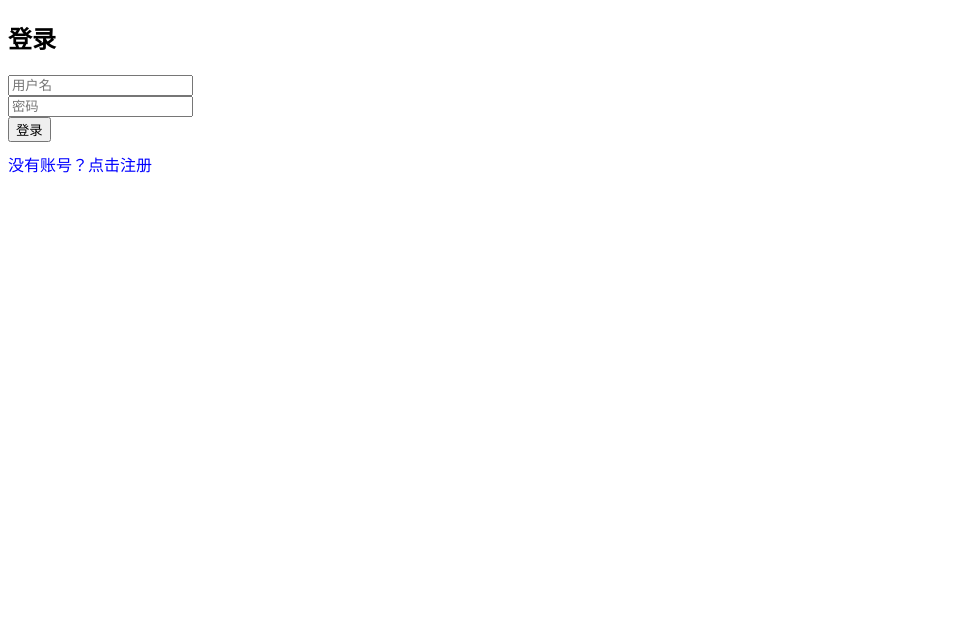
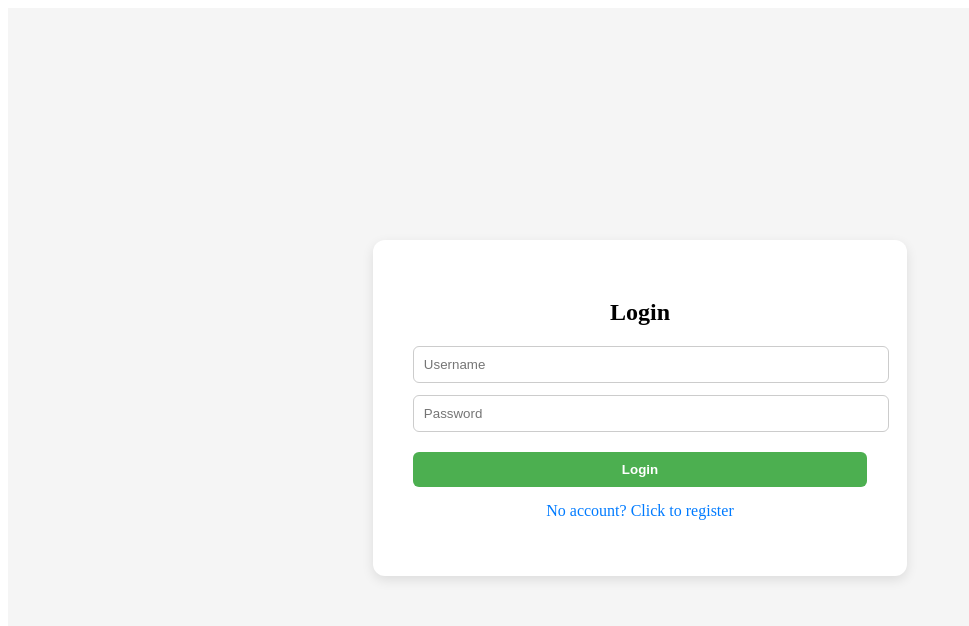
Before and after one commit to wltang-dev/main-java-housing-microservices, a React (Vite) app in the folder frontend/: page / in a window 1280 px wide. Shown: the top 626 px of the page, without its empty margins (0-969 px from the left). Built offline with nearby package versions, Linux system fonts and the light colour scheme.

Commit message:
improve frontend UI styling

```diff
--- a/frontend/src/App.jsx
+++ b/frontend/src/App.jsx
@@ -8,10 +8,10 @@ function App() {
     const [password, setPassword] = useState('');
     const [mode, setMode] = useState('login'); // "login" or "register"
 
-    // 登录后获取房源列表
+    // Fetch house list after login
     useEffect(() => {
         if (isLoggedIn) {
-            const token = localStorage.getItem('token');  // 从本地拿 token
+            const token = localStorage.getItem('token');  // Get token from local storage
 
             axios.get('http://localhost:30090/api/client/house/list', {
                 headers: {
@@ -20,21 +20,21 @@ function App() {
                 withCredentials: true
             })
                 .then(response => {
-                    console.log('房源接口返回：', response.data);
+                    console.log('House API response:', response.data);
                     if (Array.isArray(response.data)) {
                         setHouses(response.data);
                     } else {
-                        console.error('房源接口返回的不是数组：', response.data);
+                        console.error('House API did not return an array:', response.data);
                         setHouses([]);
                     }
                 })
                 .catch(error => {
-                    console.error('获取房源失败：', error);
+                    console.error('Failed to fetch houses:', error);
                 });
         }
     }, [isLoggedIn]);
 
-    // 登录或注册处理函数
+    // Handle login or registration
     const handleAuth = async () => {
         try {
             const url = mode === 'login'
@@ -43,61 +43,128 @@ function App() {
 
             const res = await axios.post(url, { username, password }, { withCredentials: true });
 
-            console.log('认证成功：', res.data);
-            alert('认证成功');
+            console.log('Authentication success:', res.data);
+            alert('Authentication successful');
             const token = res.data;
             if (token) {
                 localStorage.setItem('token', token);
                 setIsLoggedIn(true);
             } else {
-                alert('登录失败：未返回token');
+                alert('Login failed: No token returned');
             }
         } catch (err) {
-            console.error('认证失败: ', err);
-            alert('用户名或密码错误');
+            console.error('Authentication failed:', err);
+            alert('Invalid username or password');
         }
     };
 
-    // 未登录：显示登录/注册界面
+    // If not logged in: show login/register UI
     if (!isLoggedIn) {
         return (
-            <div>
-                <h2>{mode === 'login' ? '登录' : '注册'}</h2>
+            <div style={{
+                display: 'flex',
+                justifyContent: 'center',
+                alignItems: 'center',
+                height: '100vh',
+                backgroundColor: '#f5f5f5'
+            }}>
+                <div style={{
+                    backgroundColor: 'white',
+                    padding: '40px',
+                    borderRadius: '12px',
+                    boxShadow: '0 4px 12px rgba(0,0,0,0.1)',
+                    minWidth: '300px'
+                }}>
+                    <h2 style={{textAlign: 'center', marginBottom: '20px'}}>
+                        {mode === 'login' ? 'Login' : 'Register'}
+                    </h2>
                     <input
                         type="text"
-                    placeholder="用户名"
+                        placeholder="Username"
                         value={username}
                         onChange={e => setUsername(e.target.value)}
+                        style={{
+                            width: '100%',
+                            padding: '10px',
+                            marginBottom: '12px',
+                            borderRadius: '6px',
+                            border: '1px solid #ccc'
+                        }}
                     />
-                <br />
                     <input
                         type="password"
-                    placeholder="密码"
+                        placeholder="Password"
                         value={password}
                         onChange={e => setPassword(e.target.value)}
+                        style={{
+                            width: '100%',
+                            padding: '10px',
+                            marginBottom: '20px',
+                            borderRadius: '6px',
+                            border: '1px solid #ccc'
+                        }}
                     />
-                <br />
-                <button onClick={handleAuth}>
-                    {mode === 'login' ? '登录' : '注册'}
+                    <button
+                        onClick={handleAuth}
+                        style={{
+                            width: '100%',
+                            padding: '10px',
+                            borderRadius: '6px',
+                            border: 'none',
+                            backgroundColor: '#4CAF50',
+                            color: 'white',
+                            fontWeight: 'bold',
+                            cursor: 'pointer'
+                        }}
+                    >
+                        {mode === 'login' ? 'Login' : 'Register'}
                     </button>
                     <p
                         onClick={() => setMode(mode === 'login' ? 'register' : 'login')}
-                    style={{ cursor: 'pointer', color: 'blue', marginTop: '10px' }}
+                        style={{
+                            textAlign: 'center',
+                            color: '#007bff',
+                            marginTop: '15px',
+                            cursor: 'pointer'
+                        }}
                     >
-                    {mode === 'login' ? '没有账号？点击注册' : '已有账号？点击登录'}
+                        {mode === 'login'
+                            ? 'No account? Click to register'
+                            : 'Already have an account? Click to login'}
                     </p>
+                </div>
             </div>
         );
     }
 
-    // 已登录：显示房源列表
+    // If logged in: show house list
     return (
         <div>
-            <h1>房源列表</h1>
-            <ul>
+            <h1>House List</h1>
+            <ul style={{listStyle: 'none', padding: 0}}>
                 {houses.map((house, index) => (
-                    <li key={index}>
-                        房源 ID: {house.id} - 名称: {house.name}
+                    <li key={index} style={{
+                        border: '1px solid #ccc',
+                        marginBottom: '10px',
+                        padding: '10px',
+                        borderRadius: '5px'
+                    }}>
+                        <div>
+                            <strong>House ID:</strong> {house.id}<br/>
+                            <strong>Building:</strong> {house.buildingNumber}
+                            <strong>Room:</strong> {house.floorRoomNumber}<br/>
+                            <strong>Layout:</strong> {house.houseType} <strong>Price:</strong> {house.price} CNY<br/>
+                        </div>
+                        <div style={{
+                            padding: '2px 8px',
+                            borderRadius: '12px',
+                            fontSize: '14px',
+                            color: 'white',
+                            backgroundColor: house.available ? 'green' : 'gray',
+                            display: 'inline-block'
+                        }}>
+                            {house.available ? 'Available' : 'Sold'}
+                        </div>
                     </li>
                 ))}
             </ul>
```
Also changed, not shown: 2 other files (tests, documents, lock files or other folders). Lines whose indentation alone changed are shown as unchanged.
